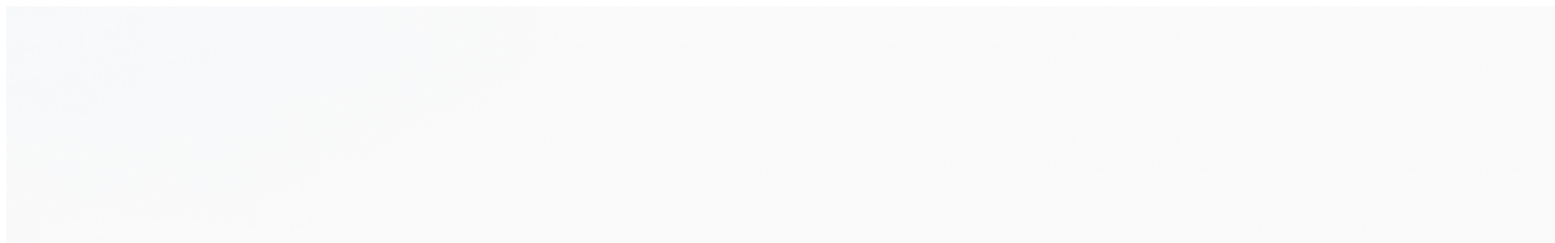
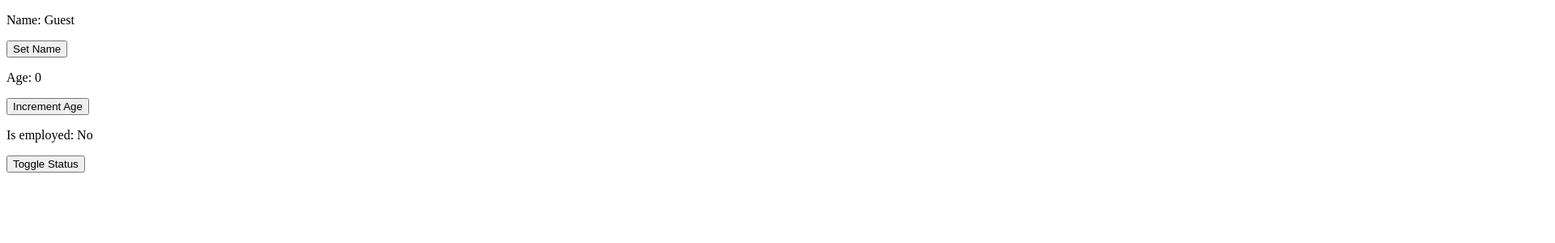
Before and after one commit to kevinandel/ReactBeginning, a React (Vite) app in the folder my-react-app/: page / in a window 1280 px wide. Shown: the top 300 px of the page at 81% size, 1920 px wide, since content can reach past the window. Built offline with nearby package versions, Linux system fonts and the light colour scheme.

Commit message:
Learned useState() hook

```diff
--- a/my-react-app/src/App.jsx
+++ b/my-react-app/src/App.jsx
@@ -8,13 +8,14 @@
 import List from "./List.jsx";
 import ButtonOnClick from "./Button/ButtonOnClick.jsx";
 import ProfilePicture from "./ProfilePicture.jsx";
+import MyComponent from "./MyComponent.jsx";
 
 
 function App() {
 
   return(
     <>
-      <ProfilePicture/>
+      <MyComponent/>
     </>
   );
 }
--- /dev/null
+++ b/my-react-app/src/MyComponent.jsx
@@ -0,0 +1,33 @@
+import React, {useState} from 'react';
+
+function MyComponent() {
+
+  const [name, setName] = useState("Guest");
+  const [age, setAge] = useState(0);
+  const [isEmployed, setIsEmployed] = useState(false);
+
+  const updateName = () => {
+    setName("Kevin");
+  }
+
+  const incrementAge = () => {
+    setAge(age + 1);
+  }
+
+  const toggleEmployedStatus = () => {
+    setIsEmployed(!isEmployed);
+  }
+
+  return(<div>
+    <p>Name: {name}</p>
+    <button onClick={updateName}>Set Name</button>
+
+    <p>Age: {age}</p>
+    <button onClick={incrementAge}>Increment Age</button>
+
+    <p>Is employed: {isEmployed ? "Yes" : "No"}</p>
+    <button onClick={toggleEmployedStatus}>Toggle Status</button>
+  </div>);
+}
+
+export default MyComponent;
```
